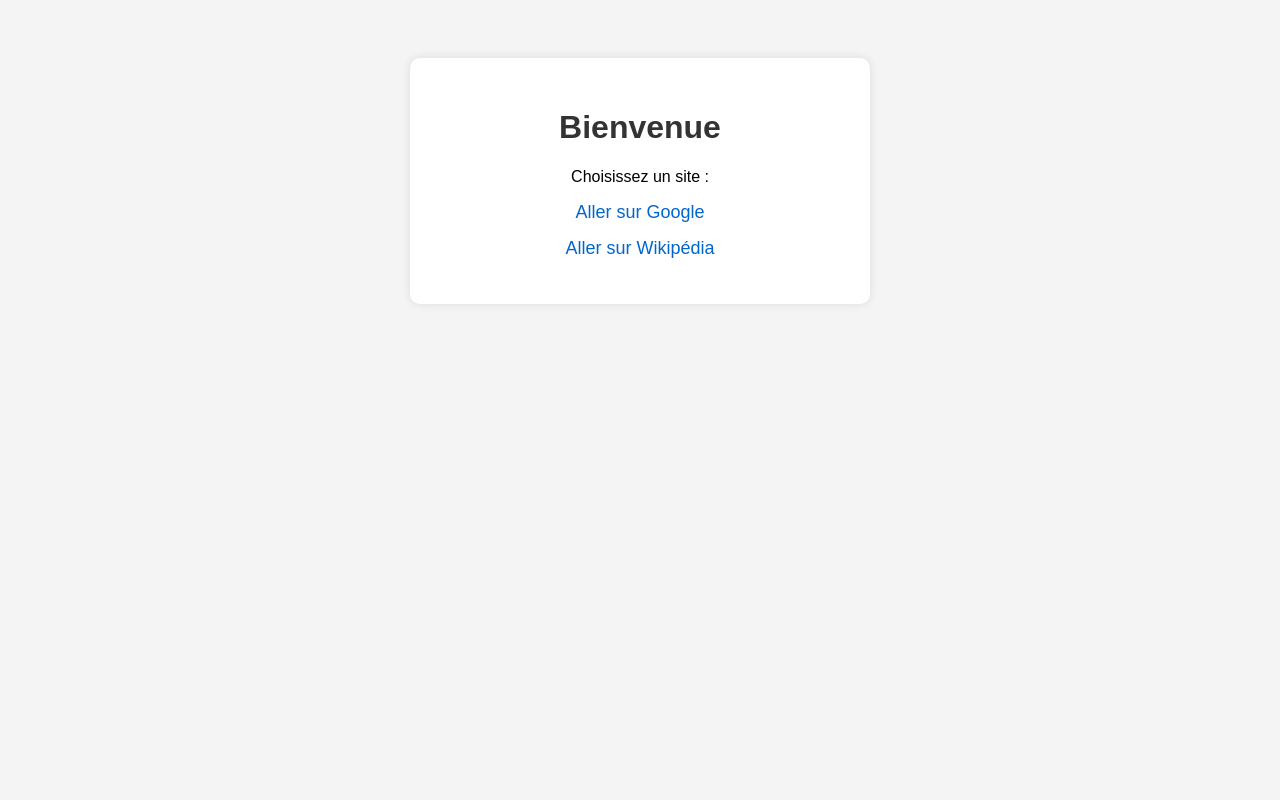
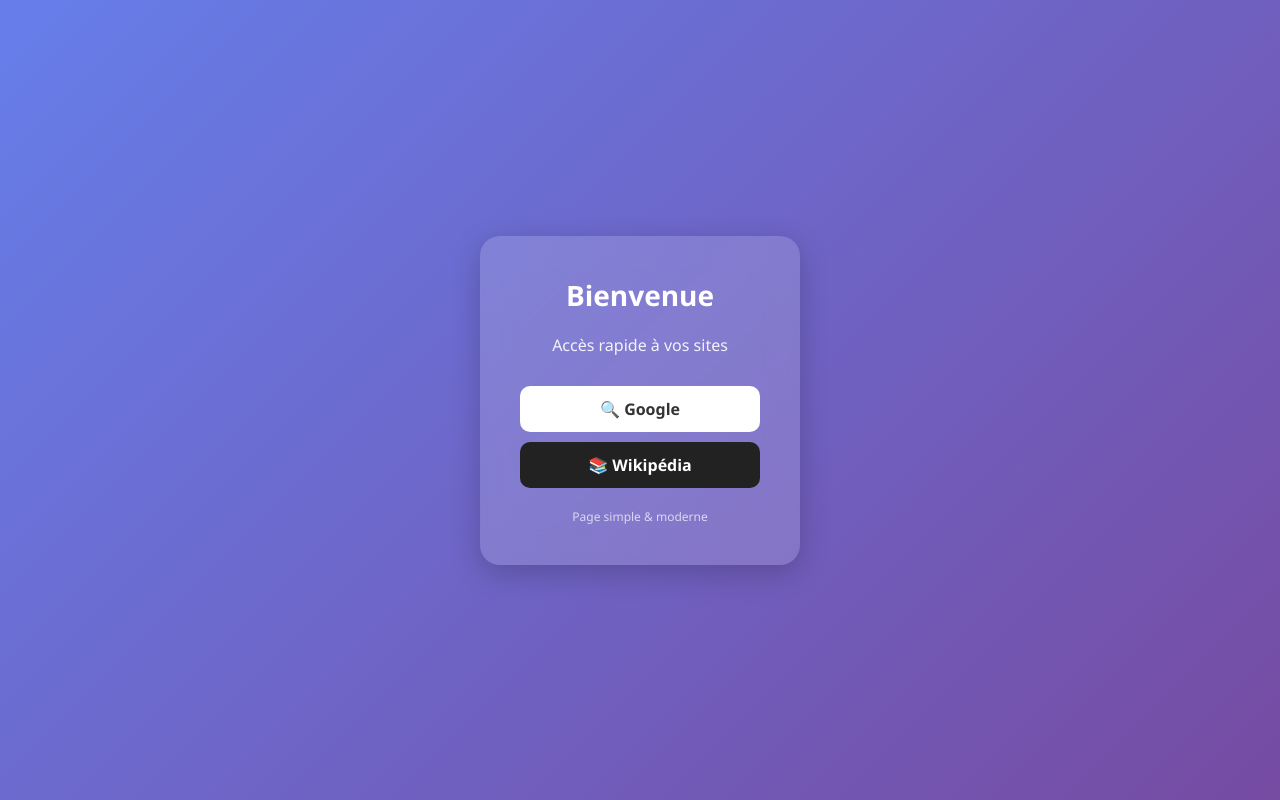
Before and after one commit to Benj0B/coursperso, a plain HTML site: page index.html in a window 1280 px wide. Drawn offline with Linux system fonts and the light colour scheme.

Commit message:
Update index.html

```diff
--- a/index.html
+++ b/index.html
@@ -2,45 +2,93 @@
 <html lang="fr">
 <head>
     <meta charset="UTF-8">
-    <title>Ma page d'accueil</title>
+    <title>Accueil moderne</title>
     <style>
+        * {
+            margin: 0;
+            padding: 0;
+            box-sizing: border-box;
+            font-family: "Segoe UI", Arial, sans-serif;
+        }
+
         body {
-            font-family: Arial, sans-serif;
-            background-color: #f4f4f4;
+            height: 100vh;
+            display: flex;
+            justify-content: center;
+            align-items: center;
+            background: linear-gradient(135deg, #667eea, #764ba2);
+        }
+
+        .card {
+            backdrop-filter: blur(15px);
+            background: rgba(255, 255, 255, 0.15);
+            padding: 40px;
+            border-radius: 20px;
             text-align: center;
-            padding: 50px;
+            color: white;
+            width: 320px;
+            box-shadow: 0 8px 30px rgba(0,0,0,0.2);
         }
+
         h1 {
+            margin-bottom: 20px;
+            font-size: 28px;
+        }
+
+        p {
+            margin-bottom: 30px;
+            opacity: 0.9;
+        }
+
+        .btn {
+            display: block;
+            margin: 10px 0;
+            padding: 12px;
+            border-radius: 10px;
+            text-decoration: none;
+            font-weight: bold;
+            transition: 0.3s;
+        }
+
+        .google {
+            background: white;
             color: #333;
         }
-        a {
-            display: block;
-            margin: 15px;
-            font-size: 18px;
-            text-decoration: none;
-            color: #0066cc;
+
+        .wiki {
+            background: #222;
+            color: white;
         }
-        a:hover {
-            color: #ff6600;
+
+        .btn:hover {
+            transform: translateY(-3px);
+            box-shadow: 0 5px 15px rgba(0,0,0,0.3);
         }
-        .container {
-            background: white;
-            padding: 30px;
-            border-radius: 10px;
-            max-width: 400px;
-            margin: auto;
-            box-shadow: 0 0 10px rgba(0,0,0,0.1);
+
+        footer {
+            margin-top: 20px;
+            font-size: 12px;
+            opacity: 0.7;
         }
     </style>
 </head>
 <body>
 
-<div class="container">
+<div class="card">
     <h1>Bienvenue</h1>
-    <p>Choisissez un site :</p>
+    <p>Accès rapide à vos sites</p>
 
-    <a href="https://www.google.fr" target="_blank">Aller sur Google</a>
-    <a href="https://fr.wikipedia.org" target="_blank">Aller sur Wikipédia</a>
+    <a class="btn google" href="https://www.google.fr" target="_blank">
+        🔍 Google
+    </a>
+
+    <a class="btn wiki" href="https://fr.wikipedia.org" target="_blank">
+        📚 Wikipédia
+    </a>
+
+    <footer>
+        Page simple & moderne
+    </footer>
 </div>
 
 </body>
```
